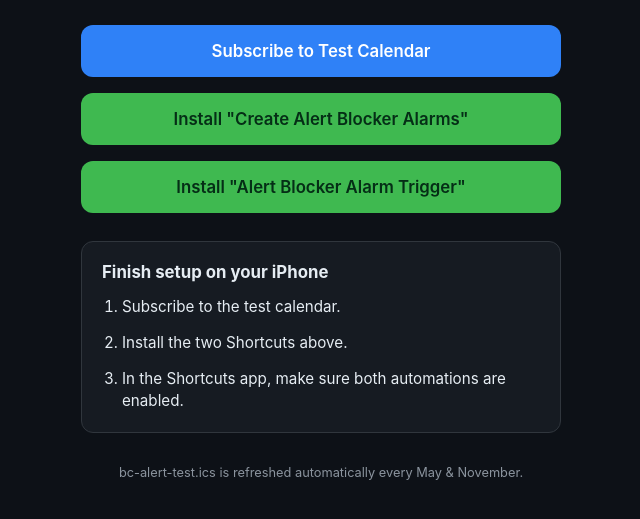
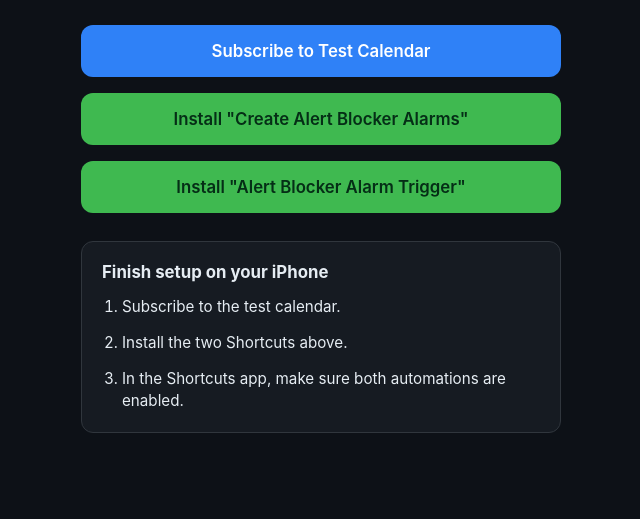
Before and after one commit to Malchia7/alert-ready-blocker, a plain HTML site: page index.html in a window 1280 px wide. Shown: the part 95-614 px from the top of the page, without its empty margins (319-959 px from the left). Drawn offline with Linux system fonts and the light colour scheme.

Commit message:
Remove misleading refresh-schedule footer
The footer read like the feed updates twice a year, but the Action
actually runs daily throughout May and November (cron '0 14 * 5,11
*'). Dropping the line rather than fixing the wording -- no need to
describe the refresh internals on the page. Also removes the now-dead
footer CSS rule.

Co-Authored-By: Claude Sonnet 5 <noreply@anthropic.com>

```diff
--- a/index.html
+++ b/index.html
@@ -84,12 +84,7 @@
     border-radius: 4px;
     font-size: 0.85em;
   }
-  footer {
-    text-align: center;
-    color: var(--muted);
-    font-size: 0.8rem;
-    margin-top: 32px;
-  }
+
 </style>
 </head>
 <body>
@@ -117,8 +112,6 @@
       <li>In the Shortcuts app, make sure both automations are enabled.</li>
     </ol>
   </div>
-
-  <footer>bc-alert-test.ics is refreshed automatically every May &amp; November.</footer>
 </main>
 </body>
 </html>
```
